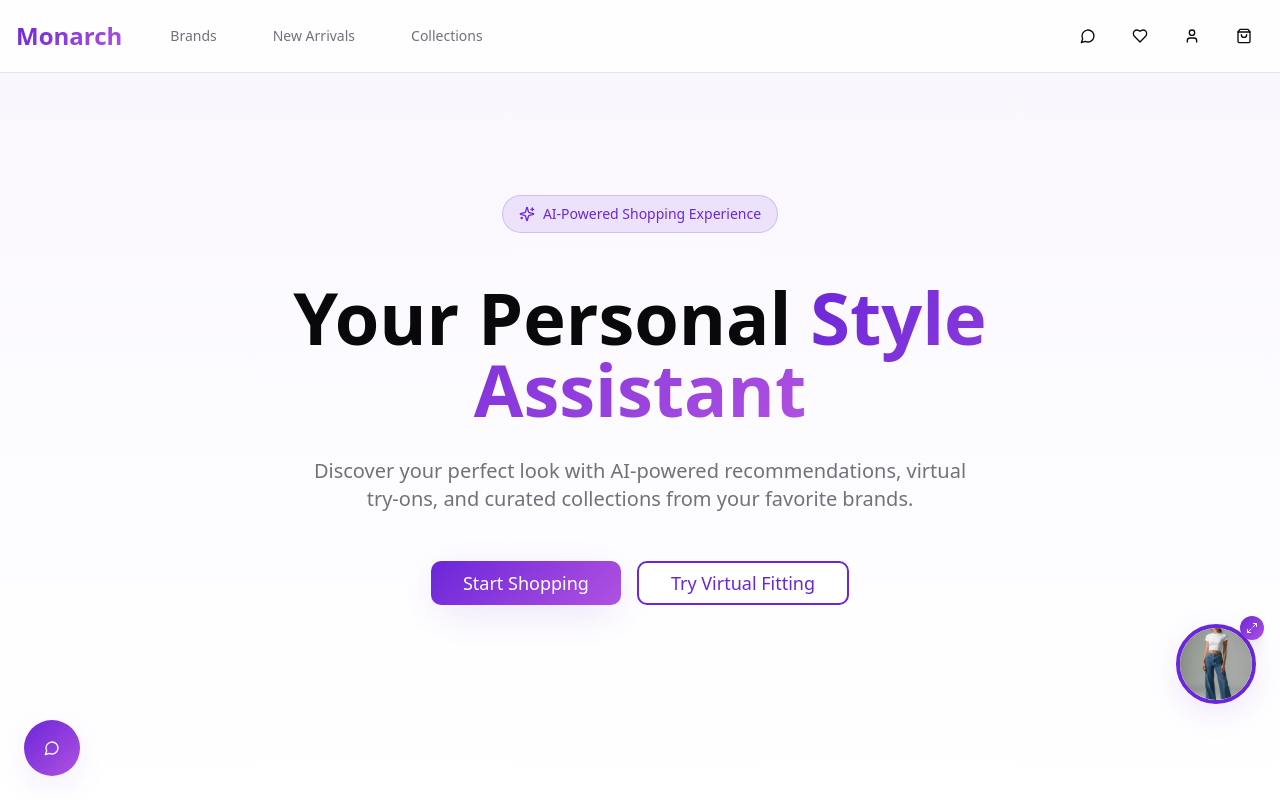
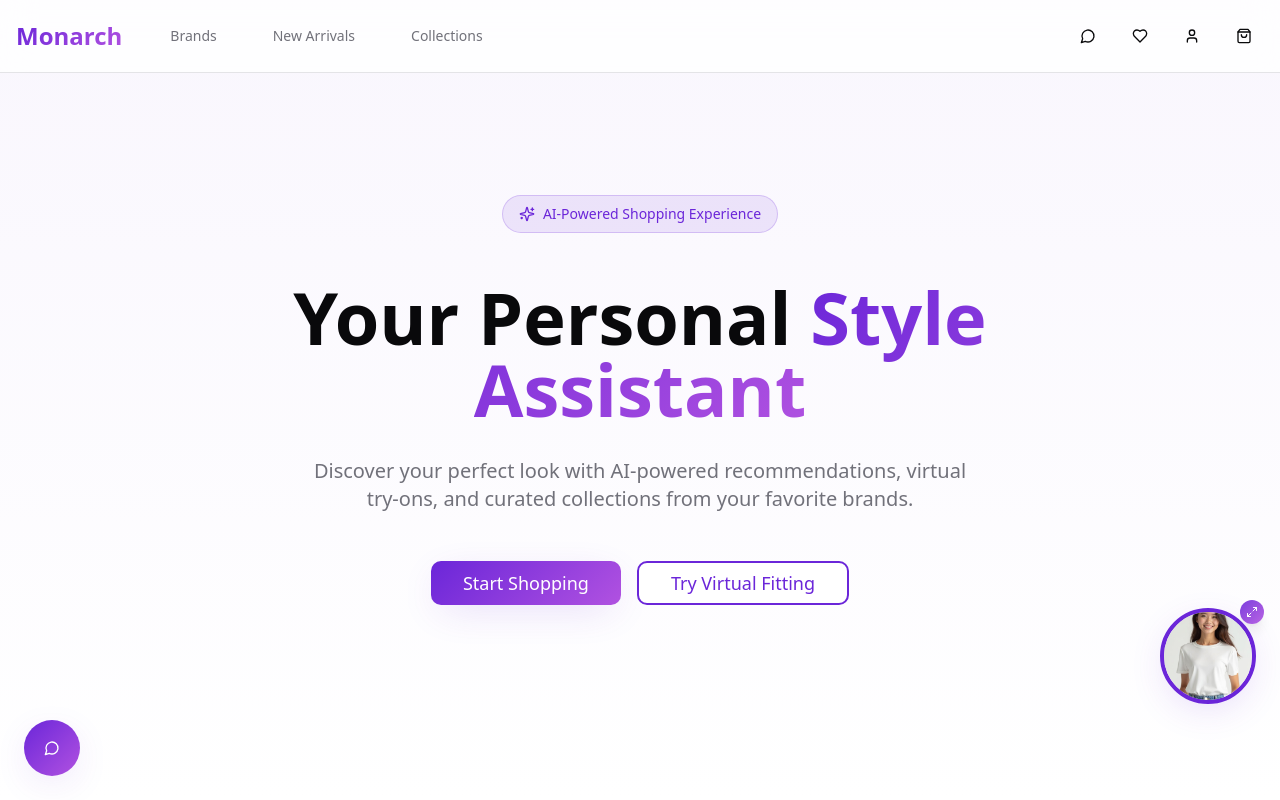
Before and after one commit to mymonarchcoder/chic-avatar-world, a React (Vite) app: page / in a window 1280 px wide. Shown: the top 800 px of the page. Built offline with nearby package versions, Linux system fonts and the light colour scheme; the HTML template or start-up script is replaced by a standard one.

Commit message:
Fix avatar display and add bubble effect

```diff
--- a/src/components/AvatarWidget.tsx
+++ b/src/components/AvatarWidget.tsx
@@ -128,18 +128,19 @@ const AvatarWidget = () => {
       className="fixed bottom-24 right-6 z-40 group"
     >
       <div className="relative">
-        <div className="w-20 h-20 rounded-full overflow-hidden border-4 border-primary shadow-elegant hover:shadow-xl transition-all hover:scale-110">
+        <div className="w-24 h-24 rounded-full overflow-hidden border-4 border-primary shadow-elegant hover:shadow-xl transition-all hover:scale-110 bg-gradient-to-br from-primary/10 to-accent/5">
           <img
             src={avatarShowcase}
             alt="Your Avatar"
-            className="w-full h-full object-cover"
+            className="w-full h-full object-cover object-top scale-125"
+            style={{ objectPosition: 'center 15%' }}
           />
         </div>
-        <div className="absolute -top-2 -right-2 bg-gradient-primary text-primary-foreground rounded-full p-1.5 shadow-lg">
+        <div className="absolute -top-2 -right-2 bg-gradient-primary text-primary-foreground rounded-full p-1.5 shadow-lg animate-pulse">
           <Maximize2 className="w-3 h-3" />
         </div>
-        <div className="absolute -bottom-1 left-1/2 -translate-x-1/2 bg-background px-2 py-0.5 rounded-full border border-primary shadow-sm opacity-0 group-hover:opacity-100 transition-opacity whitespace-nowrap">
-          <span className="text-xs font-medium text-primary">Try On</span>
+        <div className="absolute -bottom-2 left-1/2 -translate-x-1/2 bg-background px-3 py-1 rounded-full border border-primary shadow-sm opacity-0 group-hover:opacity-100 transition-opacity whitespace-nowrap">
+          <span className="text-xs font-medium text-primary">Virtual Try-On</span>
         </div>
       </div>
     </button>
```
Also changed, not shown: src/assets/avatar-showcase.png.
